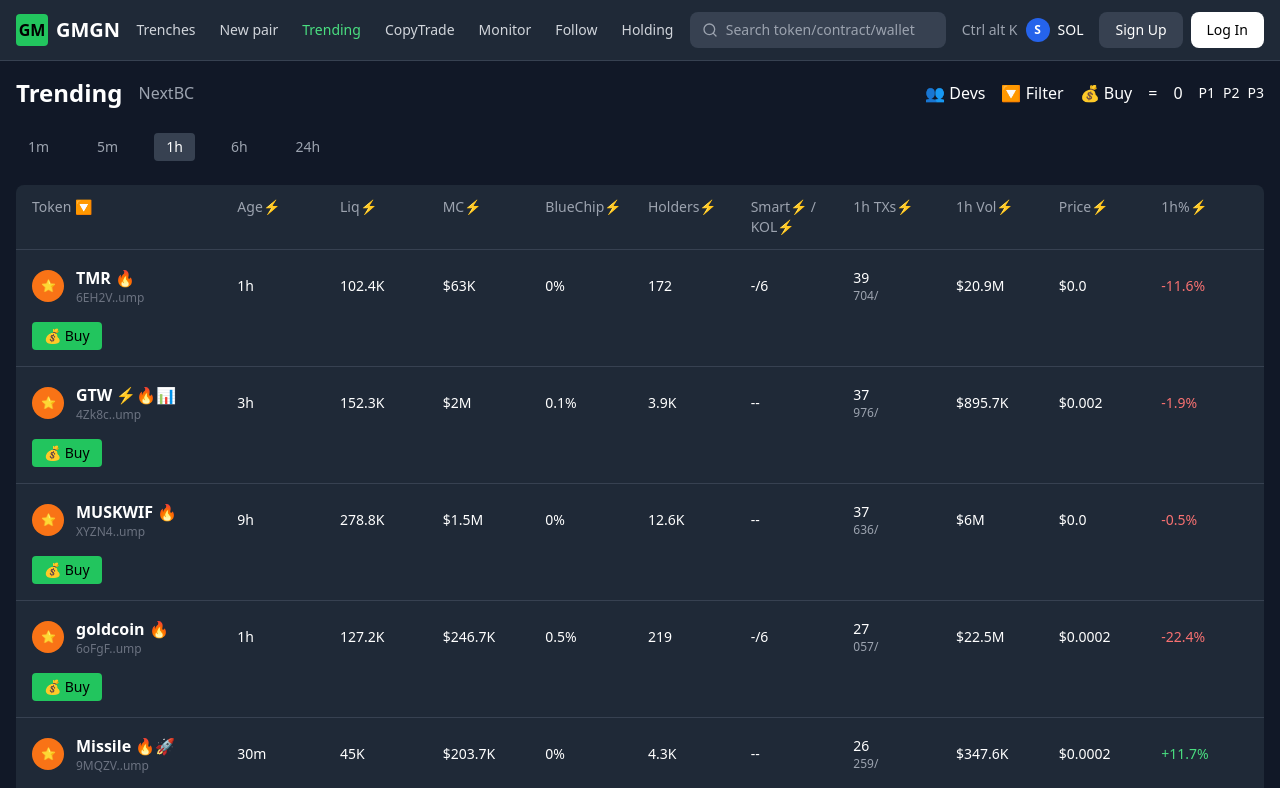
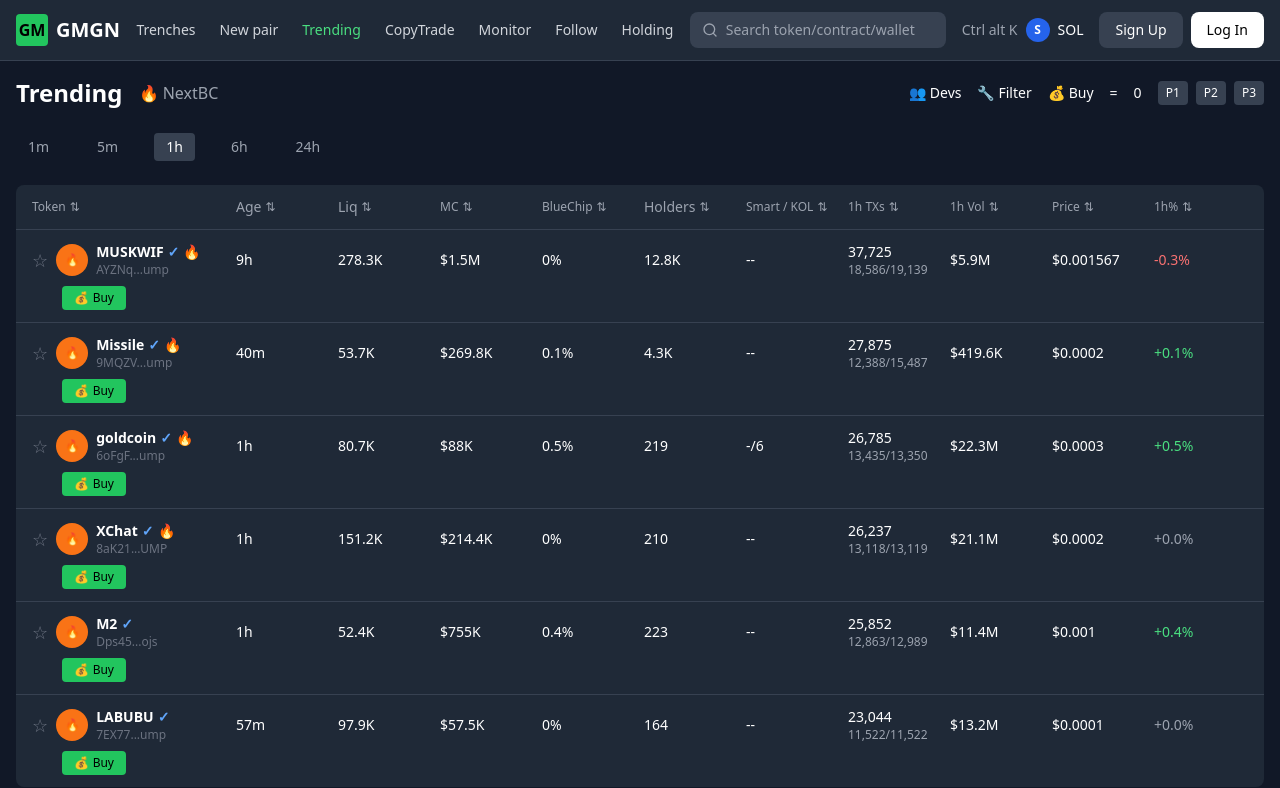
Before and after one commit to keainvhai/GMGN.AI-Copy, a React (Vite) app: page /trending in a window 1280 px wide. Shown: the top 788 px of the page. Built offline with nearby package versions, Linux system fonts and the light colour scheme.

Commit message:
feat: Implement Trending page component
Implement the Trending page component with token rows, sorting, and design based on the provided screenshot.

```diff
--- /dev/null
+++ b/src/components/FilterDropdown.tsx
@@ -0,0 +1,119 @@
+
+import React, { useState } from 'react';
+import { Button } from '@/components/ui/button';
+import { Popover, PopoverContent, PopoverTrigger } from '@/components/ui/popover';
+
+interface FilterOption {
+  label: string;
+  value: string;
+}
+
+interface FilterDropdownProps {
+  title: string;
+  options: FilterOption[];
+  selectedValue?: string;
+  onSelect: (value: string) => void;
+  hasRange?: boolean;
+}
+
+const FilterDropdown = ({ title, options, selectedValue, onSelect, hasRange = false }: FilterDropdownProps) => {
+  const [isOpen, setIsOpen] = useState(false);
+  const [fromValue, setFromValue] = useState('');
+  const [toValue, setToValue] = useState('');
+
+  const handleApply = () => {
+    if (hasRange) {
+      onSelect(`${fromValue}-${toValue}`);
+    }
+    setIsOpen(false);
+  };
+
+  const handleReset = () => {
+    setFromValue('');
+    setToValue('');
+    onSelect('');
+  };
+
+  return (
+    <Popover open={isOpen} onOpenChange={setIsOpen}>
+      <PopoverTrigger asChild>
+        <button className="flex items-center space-x-1 text-gray-400 hover:text-white text-sm">
+          <span>{title}</span>
+          <span className="text-xs">⇅</span>
+        </button>
+      </PopoverTrigger>
+      <PopoverContent className="w-64 bg-gray-800 border-gray-700 p-4">
+        <div className="space-y-3">
+          <h3 className="text-white font-medium">{title}</h3>
+
+          {!hasRange ? (
+            <div className="space-y-2">
+              {options.map((option) => (
+                <button
+                  key={option.value}
+                  onClick={() => {
+                    onSelect(option.value);
+                    setIsOpen(false);
+                  }}
+                  className="w-full text-left px-3 py-2 rounded bg-gray-700 hover:bg-gray-600 text-white text-sm transition-colors"
+                >
+                  {option.label}
+                </button>
+              ))}
+            </div>
+          ) : (
+            <div className="space-y-3">
+              {options.map((option) => (
+                <button
+                  key={option.value}
+                  onClick={() => setFromValue(option.value)}
+                  className="w-full text-left px-3 py-2 rounded bg-gray-700 hover:bg-gray-600 text-white text-sm transition-colors"
+                >
+                  {option.label}
+                </button>
+              ))}
+
+              <div className="flex items-center space-x-2 mt-4">
+                <input
+                  type="text"
+                  placeholder="K"
+                  value={fromValue}
+                  onChange={(e) => setFromValue(e.target.value)}
+                  className="flex-1 bg-gray-700 border border-gray-600 rounded px-2 py-1 text-white text-sm"
+                />
+                <span className="text-gray-400">to</span>
+                <input
+                  type="text"
+                  placeholder="K"
+                  value={toValue}
+                  onChange={(e) => setToValue(e.target.value)}
+                  className="flex-1 bg-gray-700 border border-gray-600 rounded px-2 py-1 text-white text-sm"
+                />
+              </div>
+            </div>
+          )}
+
+          <div className="flex space-x-2 mt-4">
+            <Button
+              variant="outline"
+              size="sm"
+              onClick={handleReset}
+              className="flex-1 bg-gray-700 border-gray-600 text-white hover:bg-gray-600"
+            >
+              Reset
+            </Button>
+            <Button
+              size="sm"
+              onClick={handleApply}
+              className="flex-1 bg-white text-black hover:bg-gray-200"
+            >
+              Apply
+            </Button>
+          </div>
+        </div>
+      </PopoverContent>
+    </Popover>
+  );
+};
+
+export default FilterDropdown;
--- a/src/pages/Trending.tsx
+++ b/src/pages/Trending.tsx
@@ -1,128 +1,194 @@
 
 import React, { useState } from 'react';
+import FilterDropdown from '@/components/FilterDropdown';
 
 const Trending = () => {
   const [activeTab, setActiveTab] = useState('1h');
+  const [favorites, setFavorites] = useState<Set<string>>(new Set());
   const tabs = ['1m', '5m', '1h', '6h', '24h'];
 
   const trendingTokens = [
     {
-      name: 'TMR',
-      symbol: '🔥',
-      address: '6EH2V..ump',
-      age: '1h',
-      liquidity: '102.4K',
-      marketCap: '$63K',
+      id: 'muskwif',
+      name: 'MUSKWIF',
+      symbol: 'MUSKWIF',
+      logo: '/lovable-uploads/97360cf2-12fe-46cd-892c-fbb6391c351f.png',
+      address: 'AYZNq...ump',
+      age: '9h',
+      liquidity: '278.3K',
+      marketCap: '$1.5M',
       blueChip: '0%',
-      holders: 172,
-      smart: '-/6',
-      transactions: '39,704',
-      volume: '$20.9M',
-      price: '$0.0',
-      change: '-11.6%',
-      isNegative: true,
+      holders: '12.8K',
+      smart: '--',
+      transactions: { buys: 37725, sells: 18586, total: 19139 },
+      volume: '$5.9M',
+      price: '$0.001567',
+      change: -0.3,
+      verified: true,
+      trending: true,
     },
     {
-      name: 'GTW',
-      symbol: '⚡🔥📊',
-      address: '4Zk8c..ump',
-      age: '3h',
-      liquidity: '152.3K',
-      marketCap: '$2M',
+      id: 'missile',
+      name: 'Missile',
+      symbol: 'Missile',
+      logo: '/lovable-uploads/97360cf2-12fe-46cd-892c-fbb6391c351f.png',
+      address: '9MQZV...ump',
+      age: '40m',
+      liquidity: '53.7K',
+      marketCap: '$269.8K',
       blueChip: '0.1%',
-      holders: '3.9K',
+      holders: '4.3K',
       smart: '--',
-      transactions: '37,976',
-      volume: '$895.7K',
-      price: '$0.002',
-      change: '-1.9%',
-      isNegative: true,
+      transactions: { buys: 27875, sells: 12388, total: 15487 },
+      volume: '$419.6K',
+      price: '$0.0002',
+      change: 0.1,
+      verified: true,
+      trending: true,
     },
     {
-      name: 'MUSKWIF',
-      symbol: '🔥',
-      address: 'XYZN4..ump',
-      age: '9h',
-      liquidity: '278.8K',
-      marketCap: '$1.5M',
-      blueChip: '0%',
-      holders: '12.6K',
-      smart: '--',
-      transactions: '37,636',
-      volume: '$6M',
-      price: '$0.0',
-      change: '-0.5%',
-      isNegative: true,
-    },
-    {
+      id: 'goldcoin',
       name: 'goldcoin',
-      symbol: '🔥',
-      address: '6oFgF..ump',
+      symbol: 'goldcoin',
+      logo: '/lovable-uploads/97360cf2-12fe-46cd-892c-fbb6391c351f.png',
+      address: '6oFgF...ump',
       age: '1h',
-      liquidity: '127.2K',
-      marketCap: '$246.7K',
+      liquidity: '80.7K',
+      marketCap: '$88K',
       blueChip: '0.5%',
       holders: 219,
       smart: '-/6',
-      transactions: '27,057',
-      volume: '$22.5M',
-      price: '$0.0002',
-      change: '-22.4%',
-      isNegative: true,
+      transactions: { buys: 26785, sells: 13435, total: 13350 },
+      volume: '$22.3M',
+      price: '$0.0003',
+      change: 0.5,
+      verified: true,
+      trending: true,
     },
     {
-      name: 'Missile',
-      symbol: '🔥🚀',
-      address: '9MQZV..ump',
-      age: '30m',
-      liquidity: '45K',
-      marketCap: '$203.7K',
-      blueChip: '0%',
-      holders: '4.3K',
-      smart: '--',
-      transactions: '26,259',
-      volume: '$347.6K',
-      price: '$0.0002',
-      change: '+11.7%',
-      isNegative: false,
-    },
-    {
+      id: 'xchat',
       name: 'XChat',
-      symbol: '🔥',
-      address: '3aK21..UMP',
+      symbol: 'XChat',
+      logo: '/lovable-uploads/97360cf2-12fe-46cd-892c-fbb6391c351f.png',
+      address: '8aK21...UMP',
       age: '1h',
-      liquidity: '149.8K',
-      marketCap: '$315.9K',
+      liquidity: '151.2K',
+      marketCap: '$214.4K',
       blueChip: '0%',
       holders: 210,
       smart: '--',
-      transactions: '25,743',
-      volume: '$20.8M',
-      price: '$0.0003',
-      change: '+4.1%',
-      isNegative: false,
+      transactions: { buys: 26237, sells: 13118, total: 13119 },
+      volume: '$21.1M',
+      price: '$0.0002',
+      change: 0,
+      verified: true,
+      trending: true,
+    },
+    {
+      id: 'm2',
+      name: 'M2',
+      symbol: 'M2',
+      logo: '/lovable-uploads/97360cf2-12fe-46cd-892c-fbb6391c351f.png',
+      address: 'Dps45...ojs',
+      age: '1h',
+      liquidity: '52.4K',
+      marketCap: '$755K',
+      blueChip: '0.4%',
+      holders: 223,
+      smart: '--',
+      transactions: { buys: 25852, sells: 12863, total: 12989 },
+      volume: '$11.4M',
+      price: '$0.001',
+      change: 0.4,
+      verified: true,
+      trending: false,
+    },
+    {
+      id: 'labubu',
+      name: 'LABUBU',
+      symbol: 'LABUBU',
+      logo: '/lovable-uploads/97360cf2-12fe-46cd-892c-fbb6391c351f.png',
+      address: '7EX77...ump',
+      age: '57m',
+      liquidity: '97.9K',
+      marketCap: '$57.5K',
+      blueChip: '0%',
+      holders: 164,
+      smart: '--',
+      transactions: { buys: 23044, sells: 11522, total: 11522 },
+      volume: '$13.2M',
+      price: '$0.0001',
+      change: 0,
+      verified: true,
+      trending: false,
     },
   ];
 
+  const ageOptions = [
+    { label: '< 10m', value: '10m' },
+    { label: '< 30m', value: '30m' },
+    { label: '< 1h', value: '1h' },
+    { label: '< 3h', value: '3h' },
+    { label: '< 6h', value: '6h' },
+    { label: '< 12h', value: '12h' },
+    { label: '< 24h', value: '24h' },
+  ];
+
+  const liquidityOptions = [
+    { label: '>$10K', value: '10k' },
+    { label: '>$100K', value: '100k' },
+    { label: '>$300K', value: '300k' },
+  ];
+
+  const holdersOptions = [
+    { label: '> 100', value: '100' },
+    { label: '> 500', value: '500' },
+    { label: '> 1,000', value: '1000' },
+  ];
+
+  const toggleFavorite = (tokenId: string) => {
+    const newFavorites = new Set(favorites);
+    if (newFavorites.has(tokenId)) {
+      newFavorites.delete(tokenId);
+    } else {
+      newFavorites.add(tokenId);
+    }
+    setFavorites(newFavorites);
+  };
+
+  const formatChange = (change: number) => {
+    const sign = change >= 0 ? '+' : '';
+    return `${sign}${change.toFixed(1)}%`;
+  };
+
   return (
-    <div className="p-4 max-w-7xl mx-auto">
+    <div className="p-4 max-w-full mx-auto bg-gray-900 text-white">
       {/* Header */}
       <div className="flex items-center justify-between mb-6">
         <div className="flex items-center space-x-4">
           <h1 className="text-2xl font-bold">Trending</h1>
-          <span className="text-gray-400">NextBC</span>
+          <span className="text-gray-400">🔥 NextBC</span>
         </div>
 
-        <div className="flex items-center space-x-4">
-          <span>👥 Devs</span>
-          <span>🔽 Filter</span>
-          <span>💰 Buy</span>
+        <div className="flex items-center space-x-4 text-sm">
+          <button className="flex items-center space-x-1 hover:text-green-400">
+            <span>👥</span>
+            <span>Devs</span>
+          </button>
+          <button className="flex items-center space-x-1 hover:text-green-400">
+            <span>🔧</span>
+            <span>Filter</span>
+          </button>
+          <button className="flex items-center space-x-1 hover:text-green-400">
+            <span>💰</span>
+            <span>Buy</span>
+          </button>
           <span>=</span>
           <span>0</span>
-          <div className="flex space-x-2 text-sm">
-            <span>P1</span>
-            <span>P2</span>
-            <span>P3</span>
+          <div className="flex space-x-2">
+            <span className="px-2 py-1 bg-gray-700 rounded text-xs">P1</span>
+            <span className="px-2 py-1 bg-gray-700 rounded text-xs">P2</span>
+            <span className="px-2 py-1 bg-gray-700 rounded text-xs">P3</span>
           </div>
         </div>
       </div>
@@ -144,62 +210,163 @@ const Trending = () => {
         ))}
       </div>
 
+      {/* Table */}
+      <div className="bg-gray-800 rounded-lg overflow-hidden">
         {/* Table Header */}
-      <div className="bg-gray-800 rounded-t-lg px-4 py-3 grid grid-cols-12 gap-4 text-sm text-gray-400 border-b border-gray-700">
-        <div className="col-span-2">Token 🔽</div>
-        <div>Age⚡</div>
-        <div>Liq⚡</div>
-        <div>MC⚡</div>
-        <div>BlueChip⚡</div>
-        <div>Holders⚡</div>
-        <div>Smart⚡ / KOL⚡</div>
-        <div>1h TXs⚡</div>
-        <div>1h Vol⚡</div>
-        <div>Price⚡</div>
-        <div>1h%⚡</div>
-      </div>
-
-      {/* Token List */}
-      <div className="bg-gray-800 rounded-b-lg">
-        {trendingTokens.map((token, index) => (
-          <div key={index} className="px-4 py-4 grid grid-cols-12 gap-4 items-center border-b border-gray-700 last:border-b-0 hover:bg-gray-750 transition-colors">
-            <div className="col-span-2 flex items-center space-x-3">
-              <div className="w-8 h-8 rounded-full bg-orange-500 flex items-center justify-center">
-                <span className="text-xs font-bold">⭐</span>
+        <div className="px-4 py-3 border-b border-gray-700 grid grid-cols-12 gap-2 text-xs text-gray-400 items-center">
+          <div className="col-span-2">
+            <button className="flex items-center space-x-1 hover:text-white">
+              <span>Token</span>
+              <span>⇅</span>
+            </button>
           </div>
           <div>
-                <div className="font-semibold text-white flex items-center space-x-1">
-                  <span>{token.name}</span>
-                  <span>{token.symbol}</span>
+            <FilterDropdown
+              title="Age"
+              options={ageOptions}
+              onSelect={(value) => console.log('Age filter:', value)}
+            />
           </div>
-                <div className="text-xs text-gray-500">{token.address}</div>
+          <div>
+            <FilterDropdown
+              title="Liq"
+              options={liquidityOptions}
+              onSelect={(value) => console.log('Liquidity filter:', value)}
+              hasRange={true}
+            />
+          </div>
+          <div>
+            <button className="flex items-center space-x-1 hover:text-white">
+              <span>MC</span>
+              <span>⇅</span>
+            </button>
+          </div>
+          <div>
+            <button className="flex items-center space-x-1 hover:text-white">
+              <span>BlueChip</span>
+              <span>⇅</span>
+            </button>
+          </div>
+          <div>
+            <FilterDropdown
+              title="Holders"
+              options={holdersOptions}
+              onSelect={(value) => console.log('Holders filter:', value)}
+            />
+          </div>
+          <div>
+            <button className="flex items-center space-x-1 hover:text-white">
+              <span>Smart / KOL</span>
+              <span>⇅</span>
+            </button>
+          </div>
+          <div>
+            <button className="flex items-center space-x-1 hover:text-white">
+              <span>1h TXs</span>
+              <span>⇅</span>
+            </button>
+          </div>
+          <div>
+            <button className="flex items-center space-x-1 hover:text-white">
+              <span>1h Vol</span>
+              <span>⇅</span>
+            </button>
+          </div>
+          <div>
+            <button className="flex items-center space-x-1 hover:text-white">
+              <span>Price</span>
+              <span>⇅</span>
+            </button>
+          </div>
+          <div>
+            <button className="flex items-center space-x-1 hover:text-white">
+              <span>1h%</span>
+              <span>⇅</span>
+            </button>
           </div>
         </div>
 
-            <div className="text-sm text-white">{token.age}</div>
-            <div className="text-sm text-white">{token.liquidity}</div>
-            <div className="text-sm text-white">{token.marketCap}</div>
-            <div className="text-sm text-white">{token.blueChip}</div>
-            <div className="text-sm text-white">{token.holders}</div>
-            <div className="text-sm text-white">{token.smart}</div>
-            <div className="text-sm text-white">
-              <div>{token.transactions.split(',')[0]}</div>
-              <div className="text-xs text-gray-400">{token.transactions.split(',')[1]}/{token.transactions.split(',')[2]}</div>
+        {/* Table Body */}
+        <div>
+          {trendingTokens.map((token, index) => (
+            <div
+              key={token.id}
+              className="px-4 py-3 border-b border-gray-700 last:border-b-0 hover:bg-gray-750 transition-colors grid grid-cols-12 gap-2 items-center text-sm"
+            >
+              {/* Token Info */}
+              <div className="col-span-2 flex items-center space-x-2">
+                <button
+                  onClick={() => toggleFavorite(token.id)}
+                  className={`text-lg hover:scale-110 transition-transform ${
+                    favorites.has(token.id) ? 'text-yellow-400' : 'text-gray-500'
+                  }`}
+                >
+                  {favorites.has(token.id) ? '★' : '☆'}
+                </button>
+                <div className="w-8 h-8 rounded-full bg-orange-500 flex items-center justify-center flex-shrink-0">
+                  <span className="text-xs font-bold">🔥</span>
                 </div>
-            <div className="text-sm text-white">{token.volume}</div>
-            <div className="text-sm text-white">{token.price}</div>
-            <div className={`text-sm font-medium ${token.isNegative ? 'text-red-400' : 'text-green-400'}`}>
-              {token.change}
+                <div className="min-w-0">
+                  <div className="font-semibold text-white flex items-center space-x-1">
+                    <span className="truncate">{token.name}</span>
+                    {token.verified && <span className="text-blue-400">✓</span>}
+                    {token.trending && <span className="text-purple-400">🔥</span>}
                   </div>
-            <div>
-              <button className="bg-green-500 hover:bg-green-600 text-black px-3 py-1 rounded text-sm font-medium transition-colors">
-                💰 Buy
+                  <div className="text-xs text-gray-500 truncate">{token.address}</div>
+                </div>
+              </div>
+
+              {/* Age */}
+              <div className="text-white">{token.age}</div>
+
+              {/* Liquidity */}
+              <div className="text-white">{token.liquidity}</div>
+
+              {/* Market Cap */}
+              <div className="text-white">{token.marketCap}</div>
+
+              {/* BlueChip */}
+              <div className="text-white">{token.blueChip}</div>
+
+              {/* Holders */}
+              <div className="text-white">{token.holders}</div>
+
+              {/* Smart / KOL */}
+              <div className="text-white">{token.smart}</div>
+
+              {/* Transactions */}
+              <div className="text-white">
+                <div>{token.transactions.buys.toLocaleString()}</div>
+                <div className="text-xs text-gray-400">
+                  {token.transactions.sells.toLocaleString()}/{token.transactions.total.toLocaleString()}
+                </div>
+              </div>
+
+              {/* Volume */}
+              <div className="text-white">{token.volume}</div>
+
+              {/* Price */}
+              <div className="text-white">{token.price}</div>
+
+              {/* Price Change */}
+              <div className={`font-medium ${
+                token.change > 0 ? 'text-green-400' : token.change < 0 ? 'text-red-400' : 'text-gray-400'
+              }`}>
+                {formatChange(token.change)}
+              </div>
+
+              {/* Buy Button */}
+              <div className="flex justify-end">
+                <button className="bg-green-500 hover:bg-green-600 text-black px-3 py-1 rounded text-xs font-medium transition-colors flex items-center space-x-1">
+                  <span>💰</span>
+                  <span>Buy</span>
                 </button>
               </div>
             </div>
           ))}
         </div>
       </div>
+    </div>
   );
 };
 
```
Also changed, not shown: public/lovable-uploads/97360cf2-12fe-46cd-892c-fbb6391c351f.png (added). Lines whose indentation alone changed are shown as unchanged.
